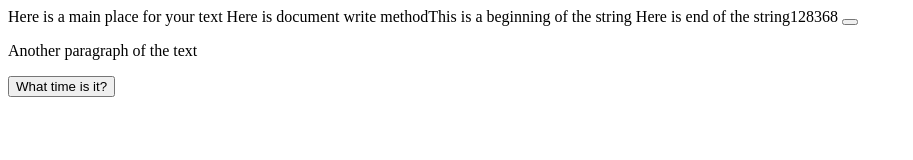
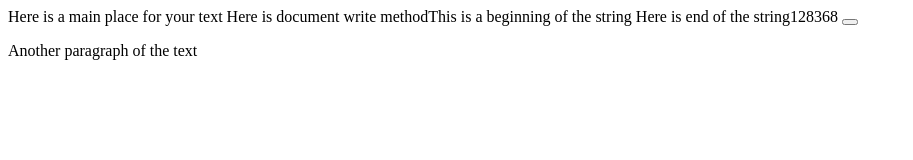
Before and after one commit to Kypok1995/JavaScript, a plain HTML site: page Basic_JavaScript_projects/Project1_expressions_alert/index.html in a window 1280 px wide. Shown: the whole page, without its empty margins (0-913 px from the left). Drawn offline with Linux system fonts and the light colour scheme.

Commit message:
Update index.html

```diff
--- a/Basic_JavaScript_projects/Project1_expressions_alert/index.html
+++ b/Basic_JavaScript_projects/Project1_expressions_alert/index.html
@@ -11,7 +11,7 @@
     <button onclick="OnCLick()" id="Buttom_text"></button>
     <p> Another paragraph of the text</p>
 
-    <button onclick="displayDate()">What time is it?</button>
+
     <p id="demo"></p>
   </body>
 </html>
```
